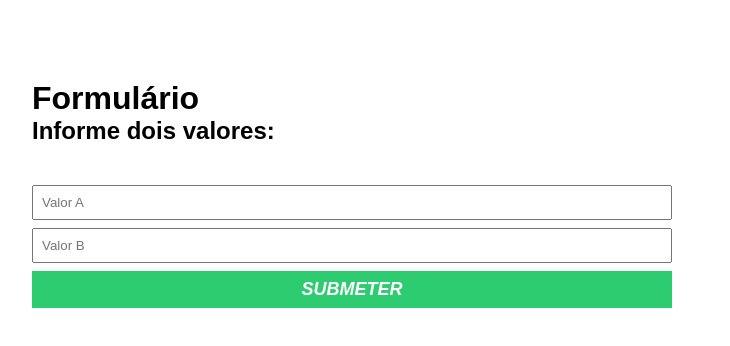
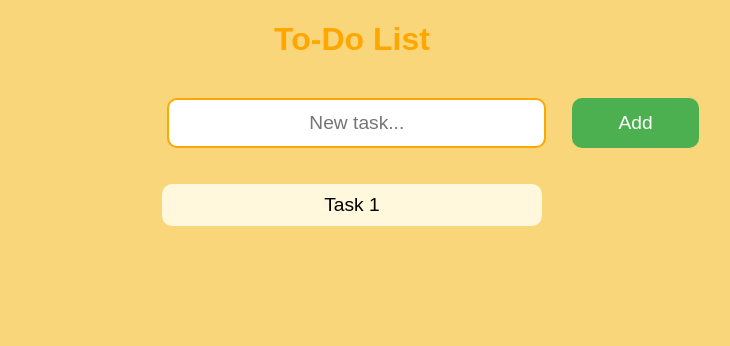
Before and after one commit to muacelle/curso_ebac_frontend, a plain HTML site: page index.html in a window 1280 px wide. Shown: the whole page, without its empty margins (288-1018 px from the left). Drawn offline with nearby package versions, Linux system fonts and the light colour scheme.

Commit message:
first commit

```diff
--- a/index.html
+++ b/index.html
@@ -1,24 +1,24 @@
 <!DOCTYPE html>
-<html lang="pt-BR">
+<html lang="en">
 <head>
     <meta charset="UTF-8">
     <meta http-equiv="X-UA-Compatible" content="IE=edge">
     <meta name="viewport" content="width=device-width, initial-scale=1.0">
-    <title>Formulário</title>
-    <link rel="stylesheet" href="./main.css" />
+    <title>To-Do List</title>
+    <link rel="stylesheet" href="main.css">
 </head>
+
 <body>
-    <div class="container">
-        <h1>Formulário</h1>
-        <h2>Informe dois valores:</h2>
-        <form id="form-valores">
-            <input id="valor-a" type="number" required placeholder="Valor A" />
-            <input id="valor-b" type="number" required placeholder="Valor B" />
-            <button type="submit">Submeter</button>
-        </form>
-        <p id="mensagem-sucesso"></p>
-        <p id="mensagem-erro"></p>
+    <h1>To-Do List</h1>
+    <div id="input-area">
+        <input type="text" id="task-input" placeholder="New task...">
+        <button id="add-button">Add</button>
     </div>
+    <ul id="task-list">
+        <li>Task 1</li>
+    </ul>
+
+    <script src="https://code.jquery.com/jquery-3.6.0.min.js"></script>
     <script src="main.js"></script>
 </body>
 </html>
--- a/main.css
+++ b/main.css
@@ -1,53 +1,62 @@
-* {
-    margin: 0;
-    padding: 0;
-    box-sizing: border-box;
-    font-family: sans-serif;
+body {
+    background-color: #F9D67A;
+    font-family: Arial, sans-serif;
 }
 
-.container {
-    margin: 80px auto;
-    max-width: 640px;
-    width: 100%;
+h1 {
+    text-align: center;
+    color: #FFA600;
 }
 
-form {
-    margin-top: 40px;
+#input-area {
+    display: flex;
+    justify-content: center;
 }
 
-input, button {
-    display: block;
-    padding: 8px;
-    margin-bottom: 8px;
-    width: 100%;
-    resize: none;
+#task-input {
+    width: 30%;
+    padding: 12px 20px;
+    margin: 18px 18px 18px 170px;
+    box-sizing: border-box;
+    border: 2px solid #FFA600;
+    border-radius: 10px;
+    font-size: 1.2em;
+    text-align: center;
 }
 
-button {
-    background-color: #2ecc71;
+#add-button {
+    width: 10%;
+    background-color: #4CAF50;
+    color: white;
+    padding: 14px 14px;
+    margin: 18px 8px;
     border: none;
-    text-transform: uppercase;
-    color: #fff;
-    font-weight: bold;
-    font-size: 18px;
-    font-style: italic;
+    border-radius: 10px;
+    cursor: pointer;
+    font-size: 1.2em;
+}
+
+#add-button:hover {
+    background-color: #3E8E41;
+}
+
+#task-list {
+    width: 30%;
+    list-style-type: none;
+    padding: 0;
+    margin: 0 auto;
+    text-align: center;
+}
+
+#task-list li {
+    background-color: #FFF8DC;
+    padding: 10px;
+    margin: 18px 0;
+    border-radius: 10px;
+    font-size: 1.2em;
     cursor: pointer;
 }
 
-button:hover {
-    background-color: #27ae60;
+#task-list li:hover {
+    background-color: #FFD700;
 }
-
-#mensagem-sucesso {
-    background-color: #27ae60;
-    padding: 16px;
-    color: #fff;
-    display: none;
-}
-
-#mensagem-erro {
-    background-color: red;
-    padding: 16px;
-    color: #fff;
-    display: none;
-}
--- a/main.js
+++ b/main.js
@@ -1,33 +1,14 @@
-const form = document.getElementById("form-valores");
+$(document).ready(function() {
+    // Adicionar nova tarefa
+    $('#add-button').click(() => {
+        let task = $('#task-input').val();
 
-function validarValores(a, b) {
-    return parseInt(b) > parseInt(a);
-}
+        $('#task-list').append('<li>' + task + '</li>');
+        $('#task-input').val('');
+    });
 
-form.addEventListener("submit", (e) => {
-    e.preventDefault();
-
-    const valorA = document.getElementById("valor-a");
-    const valorB = document.getElementById("valor-b");
-
-    const mensagemSucesso = `Formulário válido! <b>${valorB.value}</b> é maior que <b>${valorA.value}</b>.`;
-    const mensagemErro = `Formulário inválido! <b>${valorB.value}</b> NÃO é maior que <b>${valorA.value}</b>.`
-
-    let formValido = false;
-    formValido = validarValores(valorA.value, valorB.value);
-
-    if (formValido) {
-
-        document.getElementById("mensagem-sucesso").innerHTML = mensagemSucesso;
-        document.getElementById("mensagem-sucesso").style.display = "block";
-        document.getElementById("mensagem-erro").style.display = "none";
-
-        valorA.value = "";
-        valorB.value = "";
-
-    } else {
-        document.getElementById("mensagem-erro").innerHTML = mensagemErro;
-        document.getElementById("mensagem-erro").style.display = "block";
-        document.getElementById("mensagem-sucesso").style.display = "none";
-    }
-})
+    // Riscar uma tarefa
+    $('#task-list').on('click', 'li', (event) => {
+        $(event.target).css('text-decoration', 'line-through');
+    });
+});
```
